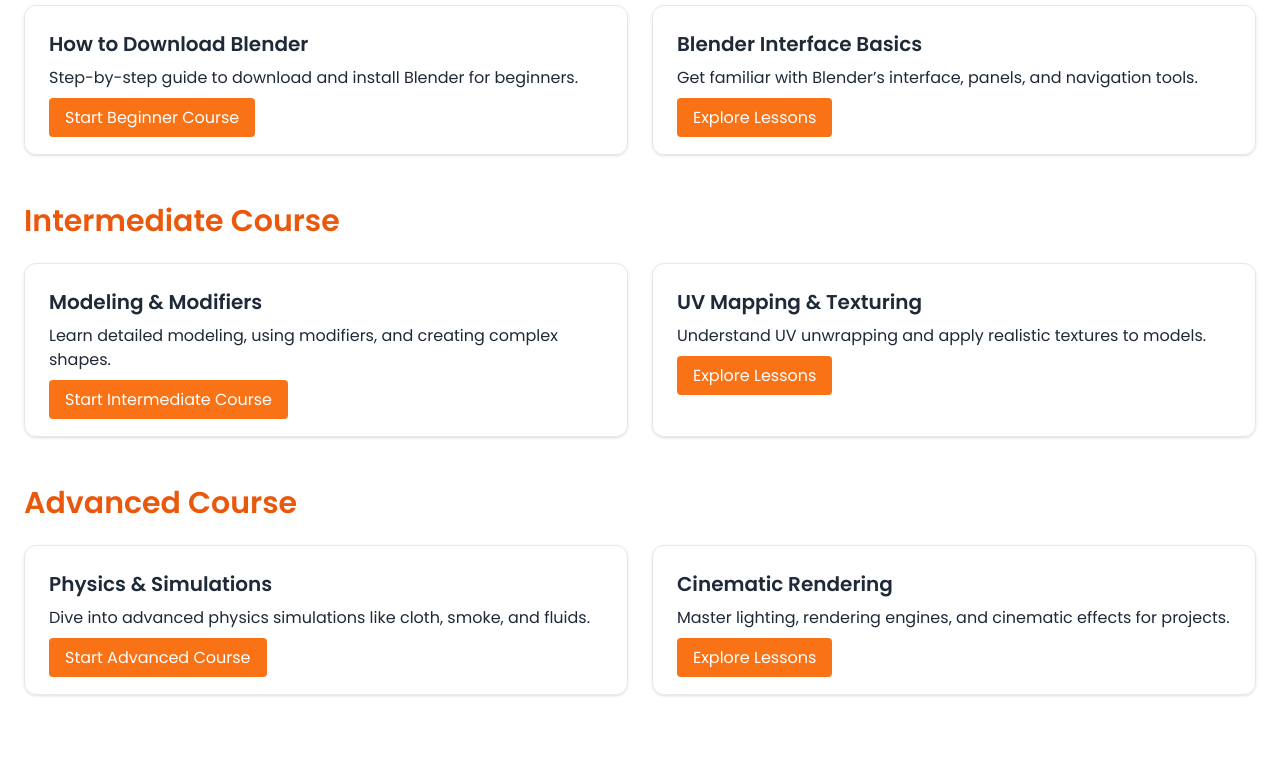
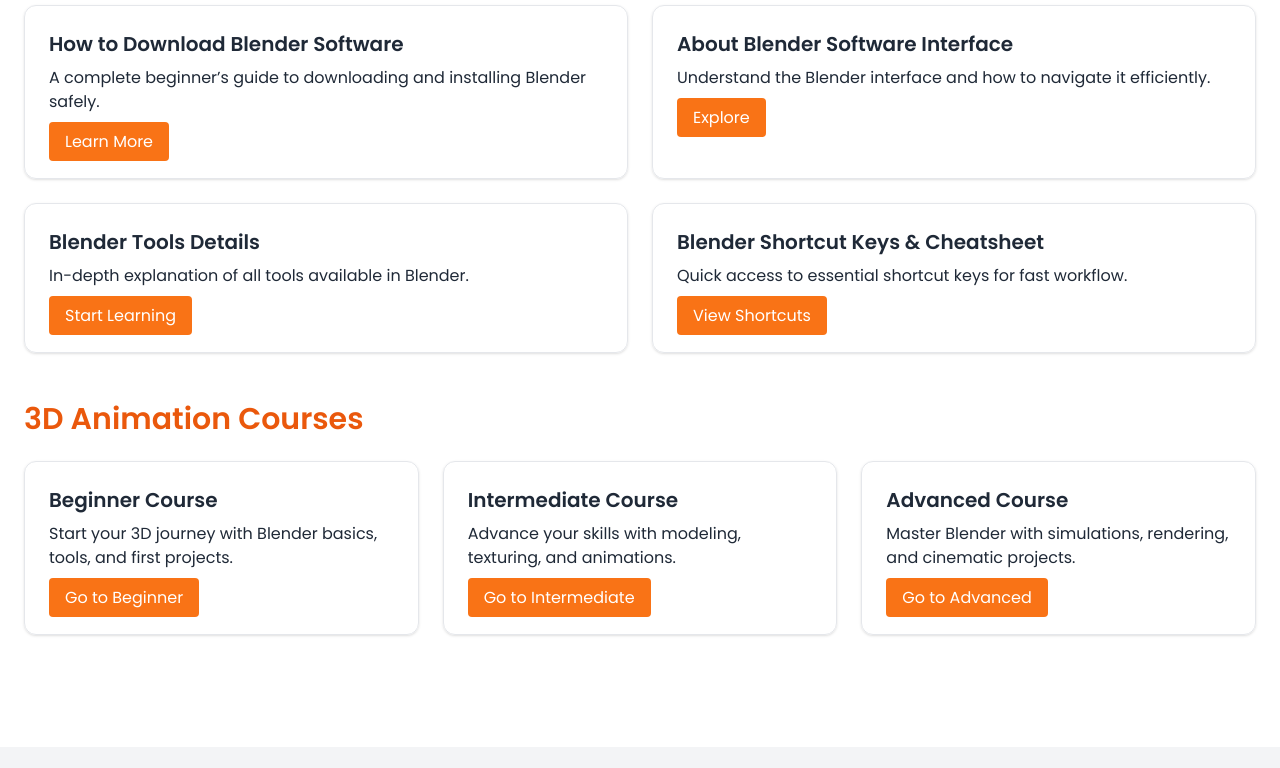
Before and after one commit to multiimagex/Learn-3D-Animation, a plain HTML site: page index.html in a window 1280 px wide. Shown: the part 561-1329 px from the top of the page. Drawn offline with nearby package versions, Linux system fonts and the light colour scheme.

Commit message:
Update index.html

```diff
--- a/index.html
+++ b/index.html
@@ -21,14 +21,14 @@
   <meta name="twitter:image" content="https://yourdomain.github.io/og-image.jpg">
 </head>
 <body class="font-[Poppins] bg-white text-gray-800">
+  <!-- Header -->
   <header class="sticky top-0 bg-white shadow z-50">
     <div class="max-w-7xl mx-auto flex items-center justify-between p-4">
       <a href="index.html" class="text-xl font-bold text-orange-600">Learn 3D Animation</a>
       <nav class="space-x-4 hidden md:block">
         <a href="index.html" class="hover:text-orange-600">Home</a>
-        <a href="beginner.html" class="hover:text-orange-600">Beginner</a>
-        <a href="intermediate.html" class="hover:text-orange-600">Intermediate</a>
-        <a href="advanced.html" class="hover:text-orange-600">Advanced</a>
+        <a href="#blender" class="hover:text-orange-600">Blender Sections</a>
+        <a href="#courses" class="hover:text-orange-600">Courses</a>
         <a href="about.html" class="hover:text-orange-600">About</a>
         <a href="privacy.html" class="hover:text-orange-600">Privacy</a>
         <a href="terms-of-use.html" class="hover:text-orange-600">Terms</a>
@@ -36,70 +36,71 @@
     </div>
   </header>
 
+  <!-- Banner -->
   <section class="bg-gradient-to-r from-orange-400 to-yellow-400 text-white py-20 text-center">
     <h1 class="text-5xl font-bold mb-4">LEARN3DANIMATION</h1>
     <p class="text-xl">Beginner to Advanced Blender 3D Animation Tutorials – Free and Easy to Learn.</p>
   </section>
 
   <main class="max-w-7xl mx-auto p-6">
+    <!-- Hero -->
     <section class="text-center mb-10">
       <h2 class="text-3xl font-bold mb-2">Master 3D Animation with Step-by-Step Guides</h2>
       <h3 class="text-lg mb-4">Perfect for beginners to explore Blender tools, shortcuts, and animation courses.</h3>
       <input type="text" id="search" placeholder="Search a section..." class="w-full md:w-1/2 border rounded-lg p-2 shadow" onkeyup="filterSections()">
     </section>
 
-    <!-- Beginner Section -->
-    <section id="beginner" class="mb-12">
-      <h2 class="text-3xl font-semibold mb-6 text-orange-600">Beginner Course</h2>
+    <!-- Blender Sections -->
+    <section id="blender" class="mb-12">
+      <h2 class="text-3xl font-semibold mb-6 text-orange-600">Blender Learning Sections</h2>
       <div class="grid gap-6 md:grid-cols-2">
         <article class="p-6 border rounded-xl shadow hover:scale-105 transition">
-          <h3 class="text-xl font-semibold mb-2">How to Download Blender</h3>
-          <p class="mb-4">Step-by-step guide to download and install Blender for beginners.</p>
-          <a href="beginner.html" class="bg-orange-500 text-white px-4 py-2 rounded hover:bg-orange-600">Start Beginner Course</a>
+          <h3 class="text-xl font-semibold mb-2">How to Download Blender Software</h3>
+          <p class="mb-4">A complete beginner’s guide to downloading and installing Blender safely.</p>
+          <a href="beginner.html" class="bg-orange-500 text-white px-4 py-2 rounded hover:bg-orange-600">Learn More</a>
         </article>
         <article class="p-6 border rounded-xl shadow hover:scale-105 transition">
-          <h3 class="text-xl font-semibold mb-2">Blender Interface Basics</h3>
-          <p class="mb-4">Get familiar with Blender’s interface, panels, and navigation tools.</p>
-          <a href="beginner.html" class="bg-orange-500 text-white px-4 py-2 rounded hover:bg-orange-600">Explore Lessons</a>
+          <h3 class="text-xl font-semibold mb-2">About Blender Software Interface</h3>
+          <p class="mb-4">Understand the Blender interface and how to navigate it efficiently.</p>
+          <a href="beginner.html" class="bg-orange-500 text-white px-4 py-2 rounded hover:bg-orange-600">Explore</a>
+        </article>
+        <article class="p-6 border rounded-xl shadow hover:scale-105 transition">
+          <h3 class="text-xl font-semibold mb-2">Blender Tools Details</h3>
+          <p class="mb-4">In-depth explanation of all tools available in Blender.</p>
+          <a href="intermediate.html" class="bg-orange-500 text-white px-4 py-2 rounded hover:bg-orange-600">Start Learning</a>
+        </article>
+        <article class="p-6 border rounded-xl shadow hover:scale-105 transition">
+          <h3 class="text-xl font-semibold mb-2">Blender Shortcut Keys & Cheatsheet</h3>
+          <p class="mb-4">Quick access to essential shortcut keys for fast workflow.</p>
+          <a href="intermediate.html" class="bg-orange-500 text-white px-4 py-2 rounded hover:bg-orange-600">View Shortcuts</a>
         </article>
       </div>
     </section>
 
-    <!-- Intermediate Section -->
-    <section id="intermediate" class="mb-12">
-      <h2 class="text-3xl font-semibold mb-6 text-orange-600">Intermediate Course</h2>
-      <div class="grid gap-6 md:grid-cols-2">
+    <!-- Courses Section -->
+    <section id="courses" class="mb-12">
+      <h2 class="text-3xl font-semibold mb-6 text-orange-600">3D Animation Courses</h2>
+      <div class="grid gap-6 md:grid-cols-3">
         <article class="p-6 border rounded-xl shadow hover:scale-105 transition">
-          <h3 class="text-xl font-semibold mb-2">Modeling & Modifiers</h3>
-          <p class="mb-4">Learn detailed modeling, using modifiers, and creating complex shapes.</p>
-          <a href="intermediate.html" class="bg-orange-500 text-white px-4 py-2 rounded hover:bg-orange-600">Start Intermediate Course</a>
+          <h3 class="text-xl font-semibold mb-2">Beginner Course</h3>
+          <p class="mb-4">Start your 3D journey with Blender basics, tools, and first projects.</p>
+          <a href="beginner.html" class="bg-orange-500 text-white px-4 py-2 rounded hover:bg-orange-600">Go to Beginner</a>
         </article>
         <article class="p-6 border rounded-xl shadow hover:scale-105 transition">
-          <h3 class="text-xl font-semibold mb-2">UV Mapping & Texturing</h3>
-          <p class="mb-4">Understand UV unwrapping and apply realistic textures to models.</p>
-          <a href="intermediate.html" class="bg-orange-500 text-white px-4 py-2 rounded hover:bg-orange-600">Explore Lessons</a>
-        </article>
-      </div>
-    </section>
-
-    <!-- Advanced Section -->
-    <section id="advanced" class="mb-12">
-      <h2 class="text-3xl font-semibold mb-6 text-orange-600">Advanced Course</h2>
-      <div class="grid gap-6 md:grid-cols-2">
-        <article class="p-6 border rounded-xl shadow hover:scale-105 transition">
-          <h3 class="text-xl font-semibold mb-2">Physics & Simulations</h3>
-          <p class="mb-4">Dive into advanced physics simulations like cloth, smoke, and fluids.</p>
-          <a href="advanced.html" class="bg-orange-500 text-white px-4 py-2 rounded hover:bg-orange-600">Start Advanced Course</a>
+          <h3 class="text-xl font-semibold mb-2">Intermediate Course</h3>
+          <p class="mb-4">Advance your skills with modeling, texturing, and animations.</p>
+          <a href="intermediate.html" class="bg-orange-500 text-white px-4 py-2 rounded hover:bg-orange-600">Go to Intermediate</a>
         </article>
         <article class="p-6 border rounded-xl shadow hover:scale-105 transition">
-          <h3 class="text-xl font-semibold mb-2">Cinematic Rendering</h3>
-          <p class="mb-4">Master lighting, rendering engines, and cinematic effects for projects.</p>
-          <a href="advanced.html" class="bg-orange-500 text-white px-4 py-2 rounded hover:bg-orange-600">Explore Lessons</a>
+          <h3 class="text-xl font-semibold mb-2">Advanced Course</h3>
+          <p class="mb-4">Master Blender with simulations, rendering, and cinematic projects.</p>
+          <a href="advanced.html" class="bg-orange-500 text-white px-4 py-2 rounded hover:bg-orange-600">Go to Advanced</a>
         </article>
       </div>
     </section>
   </main>
 
+  <!-- Footer -->
   <footer class="bg-gray-100 p-6 mt-10 text-center">
     <p class="font-bold text-orange-600 mb-2">Learn 3D Animation</p>
     <p class="mb-2">Easy to learn 3D animation beginner to advance level free.</p>
```
